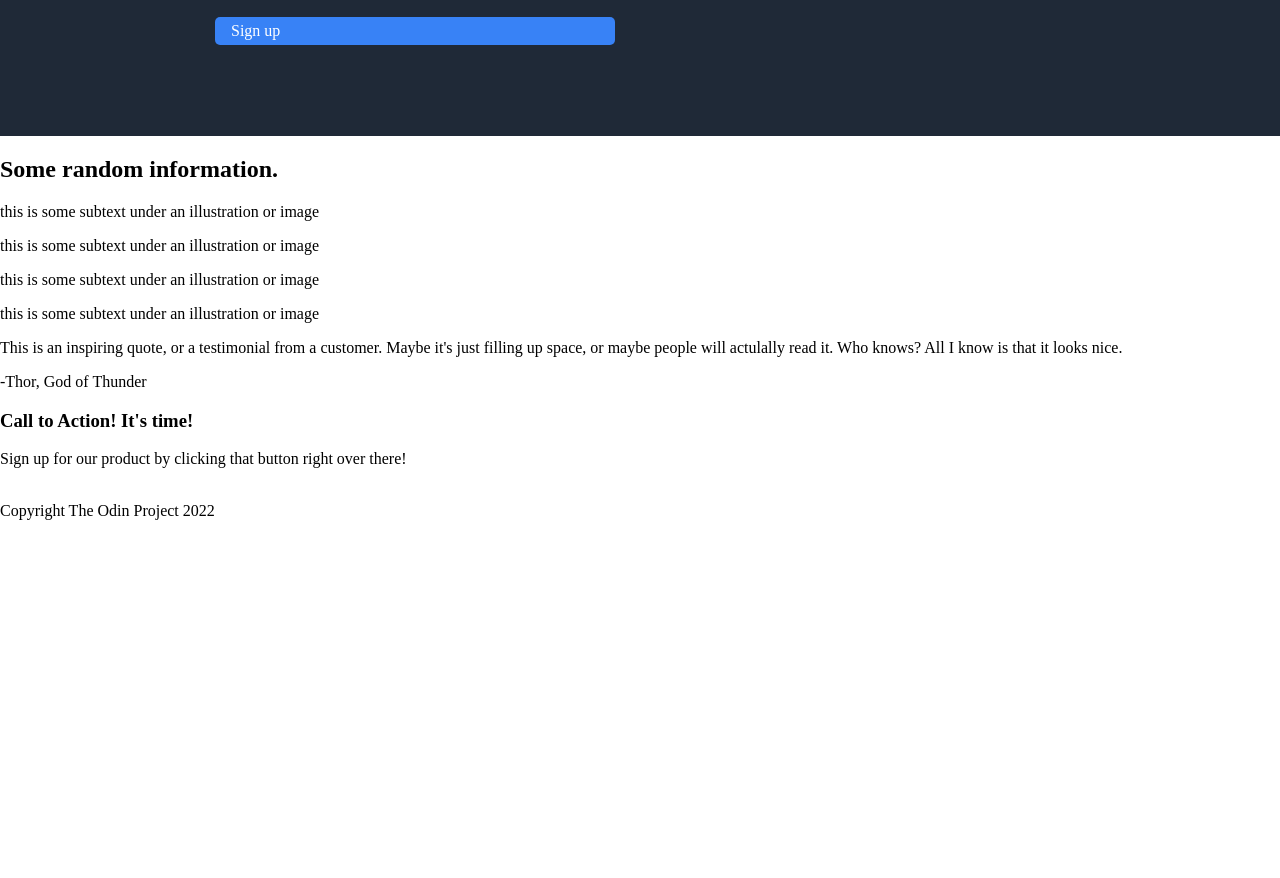
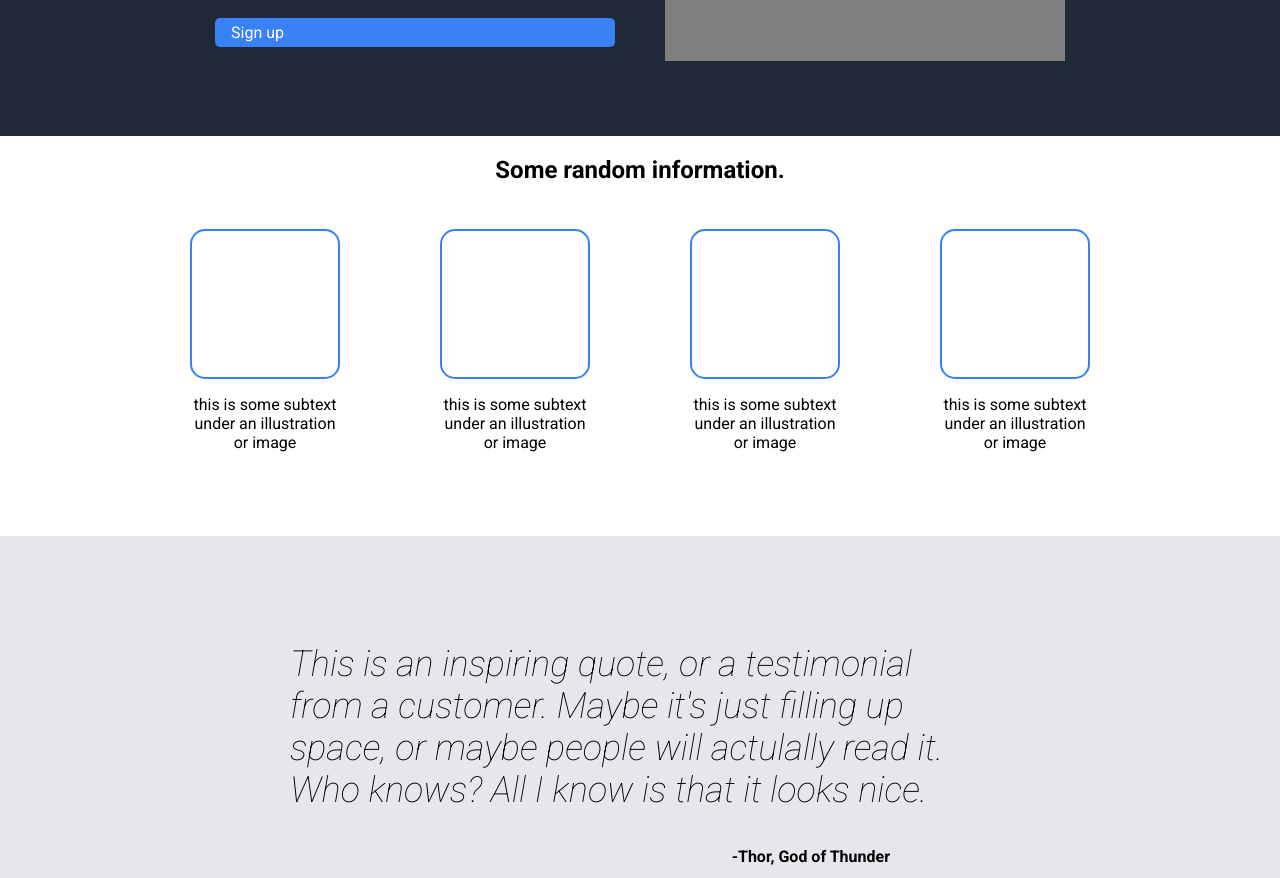
Before and after one commit to LotharOfTheHillPeople00/landing_page, a plain HTML site: page index.html in a window 1280 px wide. Shown: the part 314-1192 px from the top of the page. Before the commit the page ends 834 px from the top, so only its background shows below. Drawn offline with Linux system fonts and the light colour scheme.

Commit message:
Finished .html and .css I think.
git status

```diff
--- a/index.html
+++ b/index.html
@@ -6,10 +6,13 @@
     <meta name="viewport" content="width=device-width, initial-scale=1.0">
     <title>TOP Landing Page</title>
     <link rel="stylesheet" href="style.css">
+    <link rel="preconnect" href="https://fonts.googleapis.com">
+    <link rel="preconnect" href="https://fonts.gstatic.com" crossorigin>
+    <link href="https://fonts.googleapis.com/css2?family=Roboto:ital,wght@0,100;0,300;0,400;0,500;0,700;0,900;1,100&display=swap" rel="stylesheet">
 </head>
 <body>
     <header>
-        <span class="logo">Header Logo</span>
+        <a href="#"><span class="logo">Header Logo</span></a>
         <ul>
             <li><a href="#">header link one</a></li>
             <li><a href="#">header link two</a></li>
@@ -30,6 +33,7 @@
 
     <section class="second">
         <h2>Some random information.</h2>
+        <div class="row">
             <div>
                 <div class="box"></div>
                 <p>this is some subtext under an illustration or image</p>
@@ -42,20 +46,24 @@
                 <div class="box"></div>
                 <p>this is some subtext under an illustration or image</p>
             </div>
-        <div class="box">
+            <div>
+                <div class="box"></div>
                 <p>this is some subtext under an illustration or image</p>
+            </div>
         </div>
     </section>
 
     <section class="third">
-        <p class="quote">This is an inspiring quote, or a testimonial from a customer. Maybe it's just filling up space, or maybe people will actulally read it. Who knows? All I know is that it looks nice.</p>
+        <div class="quote">
+            <p>This is an inspiring quote, or a testimonial from a customer. Maybe it's just filling up space, or maybe people will actulally read it. Who knows? All I know is that it looks nice.</p>
             <span>-Thor, God of Thunder</span>
+        </div>
     </section>
 
     <section class="fourth">
         <div>
             <div>
-                <h3>Call to Action! It's time!</h3>
+                <h4>Call to Action! It's time!</h3>
                 <p>Sign up for our product by clicking that button right over there!</p>
             </div>
             <a href="#">Sign up</a>
@@ -63,7 +71,7 @@
     </section>
 
     <footer>
-        <span>Copyright The Odin Project 2022</span>
+        <span>Copyright The Odin Project &copy 2022</span>
     </footer>
 
 </body>
--- a/style.css
+++ b/style.css
@@ -4,6 +4,7 @@
 
 body {
     margin: 0;
+    font-family: Roboto, sans-serif;
 }
 
 h1 {
@@ -75,4 +76,119 @@ h1 {
     border-radius: 5px;
 }
 
-.first
+.placeholder {
+    width: 350px;
+    height: 250px;
+    background: gray;
+    display: flex;
+    align-items: center;
+    justify-content: center;
+}
+
+/******************************************************************/
+.second {
+    display: flex;
+    flex-direction: column;
+    align-items: center;
+    gap: 25px;
+    height: 400px;
+}
+.box {
+    width: 150px;
+    height: 150px;
+    border: 2px solid #3882F6;
+    border-radius: 15px;
+}
+
+.row {
+    display: flex;
+    gap: 100px;
+}
+
+.row div p {
+    width: 150px;
+    text-align: center;
+}
+
+/************************************************************/
+
+.third {
+    background: #E5e7eb;
+    height: 400px;
+    display: flex;
+    flex-direction: column;
+    justify-content: center;
+    align-items: center;
+}
+
+.third p {
+    font-size: 36px;
+    font-weight: 100;
+    font-family: Roboto;
+    font-style: italic;
+    width: 700px;
+}
+
+.third span {
+    font-weight: 600;
+    margin-right: 100px;
+}
+
+.quote {
+    display: flex;
+    flex-direction: column;
+    align-items: flex-end;
+
+}
+
+/********************************************************************/
+
+.fourth {
+    height: 400px;
+    display: flex;
+    justify-content: center;
+    align-items: center;
+}
+
+.fourth > div {
+    height: 200px;
+    width: 600px;
+    background: #3882F6;
+    color: white;
+    display: flex;
+    align-items: center;
+    border-radius: 15px;
+
+}
+
+.fourth > div > div {
+    display: flex;
+    flex-direction: column;
+    width: 400px;
+    align-items: flex-start;
+    margin-left: 50px;
+}
+
+.fourth > div > div > h4 {
+    margin: 0;
+    padding: 0;
+}
+
+.fourth > div > div > p {
+    width: 300px;
+}
+
+.fourth > div > a {
+    border: 2px solid white;
+    padding: 5px 15px;
+    border-radius: 8px;
+    font-weight: 500;
+}
+
+footer {
+    padding: 20px 0;
+    background: #1F2937;
+    color: white;
+    display: flex;
+    justify-content: center;
+}
```
Lines whose indentation alone changed are shown as unchanged.
